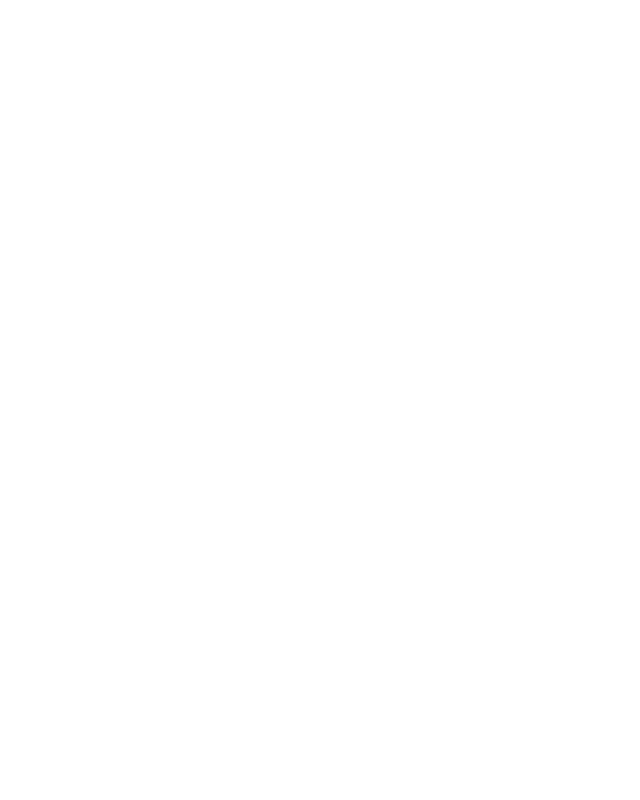
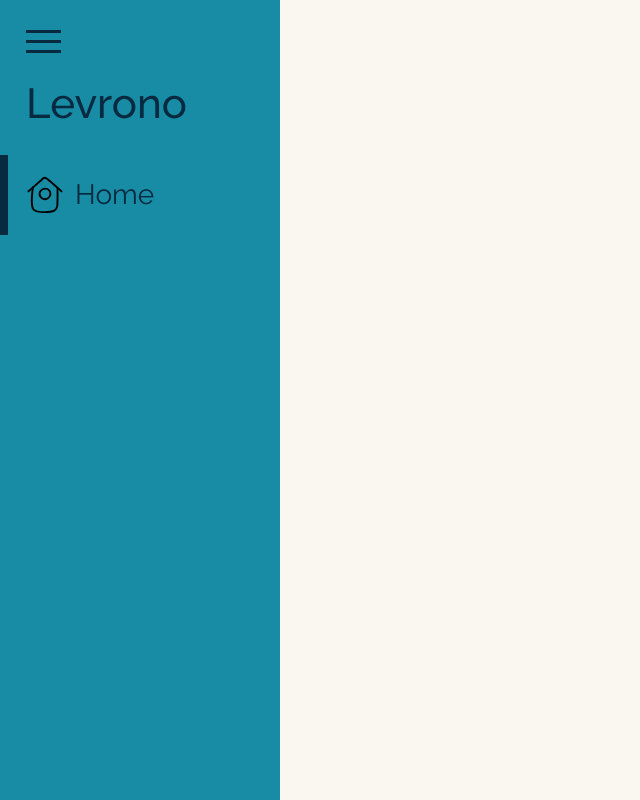
Before and after one commit to nikihoven/all-in-one, a React (Vite) app: page / in a window 1280 px wide. Shown: the whole page, without its empty margins (0-640 px from the left). Built offline with nearby package versions, Linux system fonts and the light colour scheme.

Commit message:
Added classes for 'index.html '; added css reset for 'button' element; created 'sidebar' component

```diff
--- a/index.html
+++ b/index.html
@@ -1,13 +1,13 @@
 <!DOCTYPE html>
-<html lang="en">
+<html class="page" lang="en">
 	<head>
 		<meta charset="UTF-8"/>
 		<link href="/src/favicon.ico" rel="icon" type="image/x-icon"/>
 		<meta content="width=device-width, initial-scale=1.0" name="viewport"/>
 		<title>All in One | Fascinating application</title>
 	</head>
-	<body>
-		<div id="root"></div>
+	<body class="page__body">
+		<div class="page__wrapper" id="root"></div>
 		<script src="/src/index.tsx" type="module"></script>
 	</body>
 </html>
--- a/src/App.tsx
+++ b/src/App.tsx
@@ -1,17 +1,22 @@
 import { Route, Routes } from 'react-router-dom'
 
 import { Layout } from './routing/layout/layout'
+
+import { Sidebar } from './components/sidebar/sidebar'
 
 import { MainPage } from './pages/main.page'
 
 const App = () => {
 
     return (
-        <Routes>
-            <Route element={<Layout/>}>
-                <Route element={<MainPage/>} path="/"/>
-            </Route>
-        </Routes>
+        <>
+            <Sidebar/>
+            <Routes>
+                <Route element={<Layout/>}>
+                    <Route element={<MainPage/>} path="/"/>
+                </Route>
+            </Routes>
+        </>
     )
 }
 
--- /dev/null
+++ b/src/components/sidebar/sidebar.scss
@@ -0,0 +1,94 @@
+.sidebar {
+  width: 280px;
+  height: 100%;
+  background-color: var(--blue-primary);
+
+  &__burger {
+    display: flex;
+    flex-direction: column;
+    margin-top: 30px;
+    margin-left: 26px;
+    cursor: pointer;
+    gap: 7px;
+
+    .burger {
+      &__item {
+        width: 35px;
+        height: 3px;
+        background-color: var(--dark--primary);
+      }
+    }
+  }
+
+  &__logo {
+    font-size: 3rem;
+    font-weight: 500;
+    margin-top: 30px;
+    margin-left: 26px;
+  }
+
+  &__nav {
+    width: 100%;
+    margin-top: 30px;
+
+    .nav {
+      &__list {
+        display: flex;
+        flex-direction: column;
+      }
+
+      &__link {
+        position: relative;
+        display: flex;
+        align-items: center;
+        width: 100%;
+        padding: 10px 15px;
+
+        &:hover {
+          background-color: var(--blue-secondary);
+        }
+
+        &--active {
+          &::after {
+            position: absolute;
+            top: 0;
+            bottom: 0;
+            left: 0;
+            width: 8px;
+            height: 100%;
+            content: "";
+            background-color: var(--dark--primary);
+          }
+        }
+      }
+
+      &__icon {
+        width: 60px;
+        height: 60px;
+      }
+
+      &__text {
+        font-size: 2rem;
+      }
+    }
+  }
+
+  &--short {
+    width: 87px;
+
+    .sidebar__logo--hideable, .nav__text {
+      display: none;
+      visibility: hidden;
+    }
+
+    .nav__link {
+      justify-content: center;
+      width: 100%;
+      padding: 10px 0;
+    }
+
+    .sidebar__logo {
+      margin-left: 33px;
+    }
+  }
+}
--- /dev/null
+++ b/src/components/sidebar/sidebar.tsx
@@ -0,0 +1,34 @@
+import { useState } from 'react'
+import { NavLink } from 'react-router-dom'
+
+import { ReactComponent as HomeIcon } from './images/home.svg'
+
+import './sidebar.scss'
+
+const Sidebar = () => {
+    const [shortMode, setShortMode] = useState(false)
+
+    return (
+        <aside className={shortMode ? 'sidebar sidebar--short' : 'sidebar'}>
+            <button className="sidebar__burger burger" onClick={() => setShortMode(prev => !prev)}>
+                <span className="burger__item"/>
+                <span className="burger__item"/>
+                <span className="burger__item"/>
+            </button>
+            <h1 className="sidebar__logo">L<span className="sidebar__logo--hideable">evrono</span></h1>
+            <ul className="sidebar__nav nav">
+                <NavLink
+                    className={
+                        ({isActive}) => ['nav__link', isActive ? 'nav__link--active' : null].filter(Boolean).join(' ')
+                    }
+                    to="/"
+                >
+                    <HomeIcon className="nav__icon"/>
+                    <span className="nav__text">Home</span>
+                </NavLink>
+            </ul>
+        </aside>
+    )
+}
+
+export { Sidebar }
--- a/src/styles/reset.scss
+++ b/src/styles/reset.scss
@@ -26,3 +26,14 @@
 :focus-visible {
   outline: none;
 }
+
+button {
+  display: flex;
+  cursor: pointer;
+  color: var(--dark--primary);
+  border-width: 0;
+  border-style: none;
+  border-color: transparent;
+  border-image: none;
+  background-color: transparent;
+}
```
Also changed, not shown: src/components/sidebar/images/home.svg (added).
